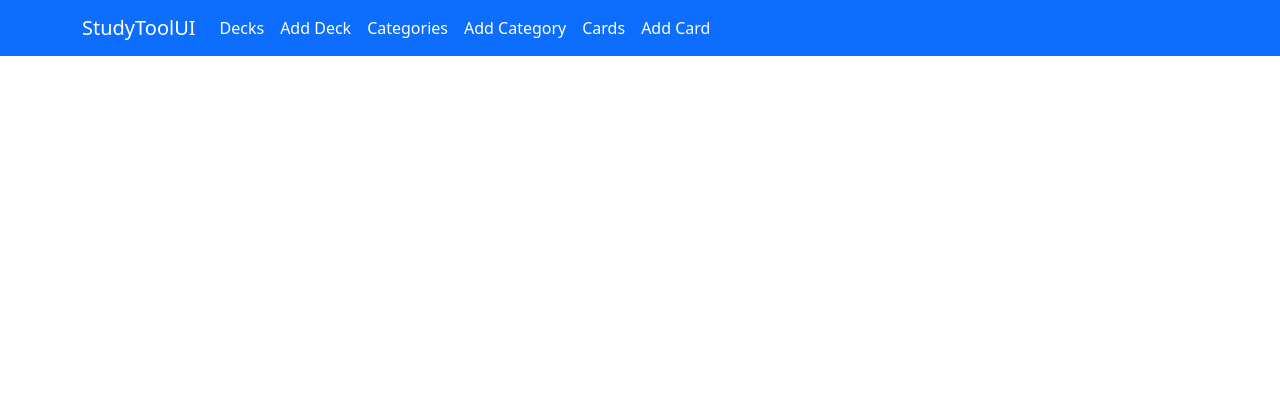
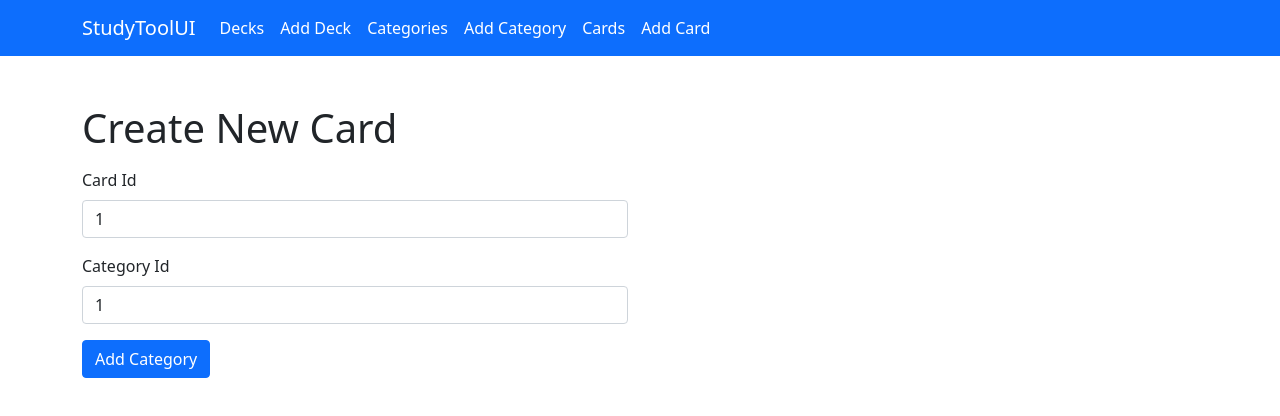
Before and after one commit to ianmbrain/StudyToolUI, an Angular app: page /cards/addCategory/1 in a window 1280 px wide. Before the commit this address led to /. Shown: the top 416 px of the page. Built offline with nearby package versions, Linux system fonts and the light colour scheme.

Commit message:
Imp: Created component to add cards to additional categories.

```diff
--- a/src/app/app-routing.module.ts
+++ b/src/app/app-routing.module.ts
@@ -13,6 +13,7 @@ import { DeckCardsComponent } from './components/decks/deck-cards/deck-cards.com
 import { AddDeckCardComponent } from './components/decks/add-deck-card/add-deck-card.component';
 import { CardStudyComponent } from './components/cards/card-study/card-study.component';
 import { CategoryCardsComponent } from './components/categories/category-cards/category-cards.component';
+import { AddCardCategoryComponent } from './components/cards/add-card-category/add-card-category.component';
 
 const routes: Routes = [
   {
@@ -71,6 +72,10 @@ const routes: Routes = [
     path: 'cards/study/:deckId',
     component: CardStudyComponent
   },
+  {
+    path: 'cards/addCategory/:cardId',
+    component: AddCardCategoryComponent
+  }
 ];
 
 @NgModule({
--- a/src/app/app.module.ts
+++ b/src/app/app.module.ts
@@ -18,6 +18,7 @@ import { DeckCardsComponent } from './components/decks/deck-cards/deck-cards.com
 import { AddDeckCardComponent } from './components/decks/add-deck-card/add-deck-card.component';
 import { CardStudyComponent } from './components/cards/card-study/card-study.component';
 import { CategoryCardsComponent } from './components/categories/category-cards/category-cards.component';
+import { AddCardCategoryComponent } from './components/cards/add-card-category/add-card-category.component';
 
 @NgModule({
   declarations: [
@@ -34,7 +35,8 @@ import { CategoryCardsComponent } from './components/categories/category-cards/c
     DeckCardsComponent,
     AddDeckCardComponent,
     CardStudyComponent,
-    CategoryCardsComponent
+    CategoryCardsComponent,
+    AddCardCategoryComponent
   ],
   imports: [
     BrowserModule,
--- /dev/null
+++ b/src/app/components/cards/add-card-category/add-card-category.component.html
@@ -0,0 +1,19 @@
+<div class="container my-5">
+    <h1 class="mb-3">Create New Card</h1>
+    <div class="row">
+        <div class="col-6">
+            <form #form="ngForm" (ngSubmit)="addCardCategory()">
+                <div class="mb-3">
+                  <label for="CardId" class="form-label">Card Id</label>
+                  <input type="number" class="form-control" id="CardId" name="CardId" [(ngModel)] = "cardId">
+                </div>
+                <div class="mb-3">
+                    <label for="categoryId" class="form-label">Category Id</label>
+                    <input type="number" class="form-control" id="categoryId" name="categoryId" [(ngModel)] = "categoryId">
+                </div>
+
+                <button type="submit" class="btn btn-primary">Add Category</button>
+              </form>
+        </div>
+    </div>
+</div>
--- /dev/null
+++ b/src/app/components/cards/add-card-category/add-card-category.component.ts
@@ -0,0 +1,37 @@
+import { Component } from '@angular/core';
+import { ActivatedRoute, Router } from '@angular/router';
+import { CardsService } from 'src/app/services/cards.service';
+
+@Component({
+  selector: 'app-add-card-category',
+  templateUrl: './add-card-category.component.html',
+  styleUrls: ['./add-card-category.component.css']
+})
+export class AddCardCategoryComponent {
+
+  cardId: number = 1;
+  categoryId: number = 1;
+
+  constructor(private cardsService: CardsService, private route: ActivatedRoute, private router: Router) { }
+
+  ngOnInit(): void {
+    this.route.paramMap.subscribe({
+      next:(params) => {
+        const cardId = params.get('cardId');
+
+        if(cardId) {
+          this.cardId = parseInt(cardId);
+        }
+      }
+    })
+  }
+
+  addCardCategory() {
+    this.cardsService.addCardCategory(this.cardId, this.categoryId)
+    .subscribe({
+      next:(request) => { }
+    });
+
+    this.router.navigate(['cards']);
+  }
+}
--- a/src/app/components/cards/card-list/card-list.component.css
+++ b/src/app/components/cards/card-list/card-list.component.css
@@ -13,3 +13,7 @@
 #cardBackground {
     background: rgba(13, 110, 253, 0.1);
 }
+
+#editCardBtn {
+    margin-right: 1%;
+}
--- a/src/app/components/cards/card-list/card-list.component.html
+++ b/src/app/components/cards/card-list/card-list.component.html
@@ -7,7 +7,8 @@
         <div id="cardBackground" class="card-body">
           <h6 class="card-subtitle mb-2 text-body-secondary">Important: {{ card.important }}</h6>
           <p class="card-text">{{ card.description }}</p>
-          <a id="editDeckBtn" [routerLink]="['/cards', 'edit', card.id]" class="btn btn-primary">Edit</a>
+          <a id="editCardBtn" [routerLink]="['/cards', 'edit', card.id]" class="btn btn-primary">Edit</a>
+          <a [routerLink]="['/cards', 'addCategory', card.id]" class="btn btn-primary">Add Category</a>
         </div>
       </div>
     </div>
--- a/src/app/services/cards.service.ts
+++ b/src/app/services/cards.service.ts
@@ -32,4 +32,8 @@ export class CardsService {
   deleteCard(id: number | undefined) {
     return this.http.delete(this.baseApiUrl + '/api/card/' + id);
   }
+
+  addCardCategory(cardId: number, categoryId: number) {
+    return this.http.delete(this.baseApiUrl + '/api/card/CreateCard/' + cardId + '&categoryId=' + categoryId);
+  }
 }
```
Also changed, not shown: src/app/components/cards/add-card-category/add-card-category.component.css (added), 1 other file (tests, documents, lock files or other folders).
